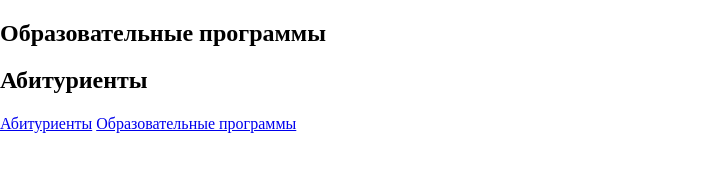
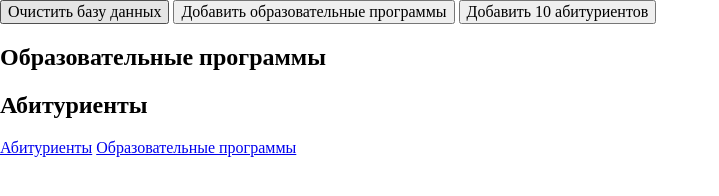
Before and after one commit to dvggtk/abit, a website built with webpack: page src/index.html in a window 1280 px wide. Shown: the whole page, without its empty margins (0-719 px from the left). Built offline with nearby package versions, Linux system fonts and the light colour scheme; files whose address does not match are found by name; what pouchdb would draw is missing.

Commit message:
стили для debug-panel

```diff
--- a/src/index.html
+++ b/src/index.html
@@ -9,6 +9,19 @@
   </head>
 
   <body>
+    <header>
+      <article class="debug-panel">
+        <button type="button">
+          Очистить базу данных
+        </button>
+        <button type="button">
+          Добавить образовательные программы
+        </button>
+        <button type="button">
+          Добавить 10 абитуриентов
+        </button>
+      </article>
+    </header>
     <main>
       <div class="tabs">
         <div class="tabs__panel" id="tab-edu-progs">
--- /dev/null
+++ b/src/less/blocks/debug-panel.less
@@ -0,0 +1,6 @@
+.debug-panel {
+  padding: 5px;
+  display: flex;
+  flex-direction: row;
+  justify-content: space-around;
+}
--- a/src/less/style.less
+++ b/src/less/style.less
@@ -19,3 +19,5 @@
 @import "blocks/application.less";
 @import "blocks/applications.less";
 @import "blocks/applications-list.less";
+
+@import "blocks/debug-panel";
```
